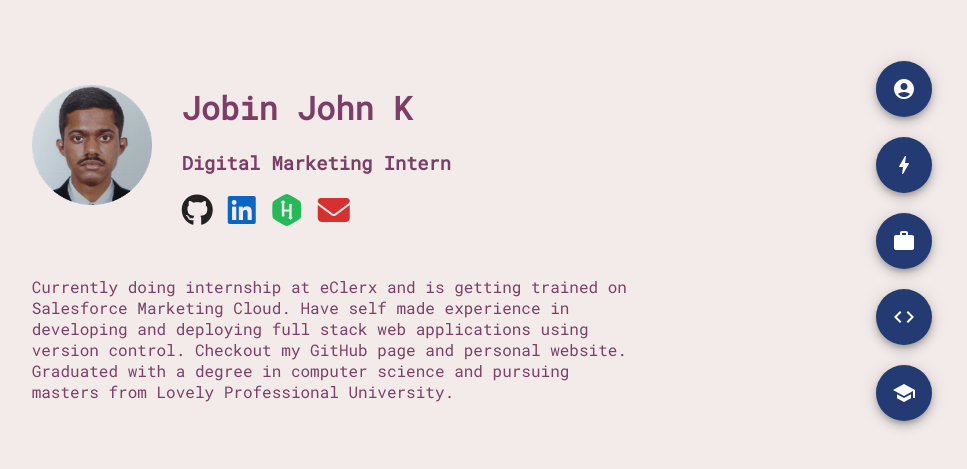
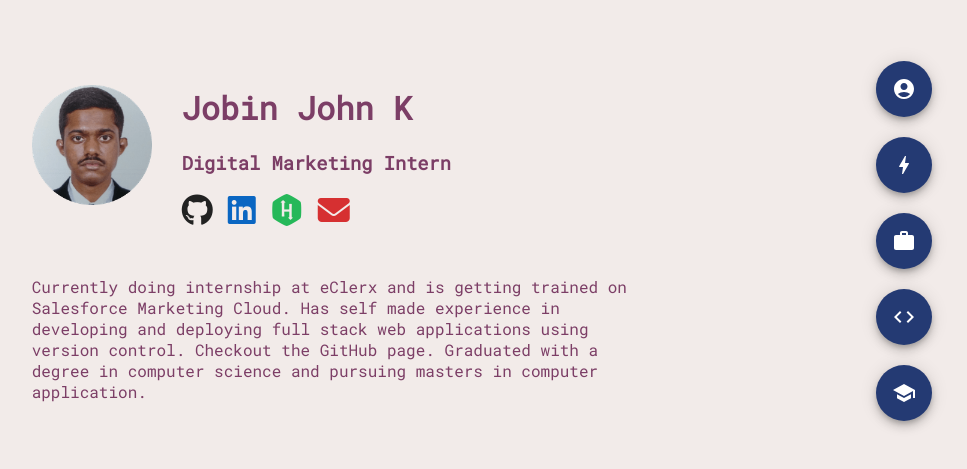
Before and after one commit to jobin365/PortfolioWebsite, a React (Create React App) app in the folder client/: page /about in a window 1280 px wide. Shown: the part 159-628 px from the top of the page, without its empty margins (153-1120 px from the left). Built offline with nearby package versions, Linux system fonts and the light colour scheme.

Commit message:
update about

```diff
--- a/client/src/components/routes/About.js
+++ b/client/src/components/routes/About.js
@@ -35,9 +35,8 @@ export default function About() {
       <div className="about">
         <p>
         Currently doing internship at eClerx and is getting trained on Salesforce Marketing Cloud.
-        Have self made experience in developing and deploying full stack web applications using version control.
-        Checkout my GitHub page and personal website.
-        Graduated with a degree in computer science and pursuing masters from Lovely Professional University.
+        Has self made experience in developing and deploying full stack web applications using version control. Checkout the GitHub page.
+        Graduated with a degree in computer science and pursuing masters in computer application.
         </p>
       </div>
     </>
```
